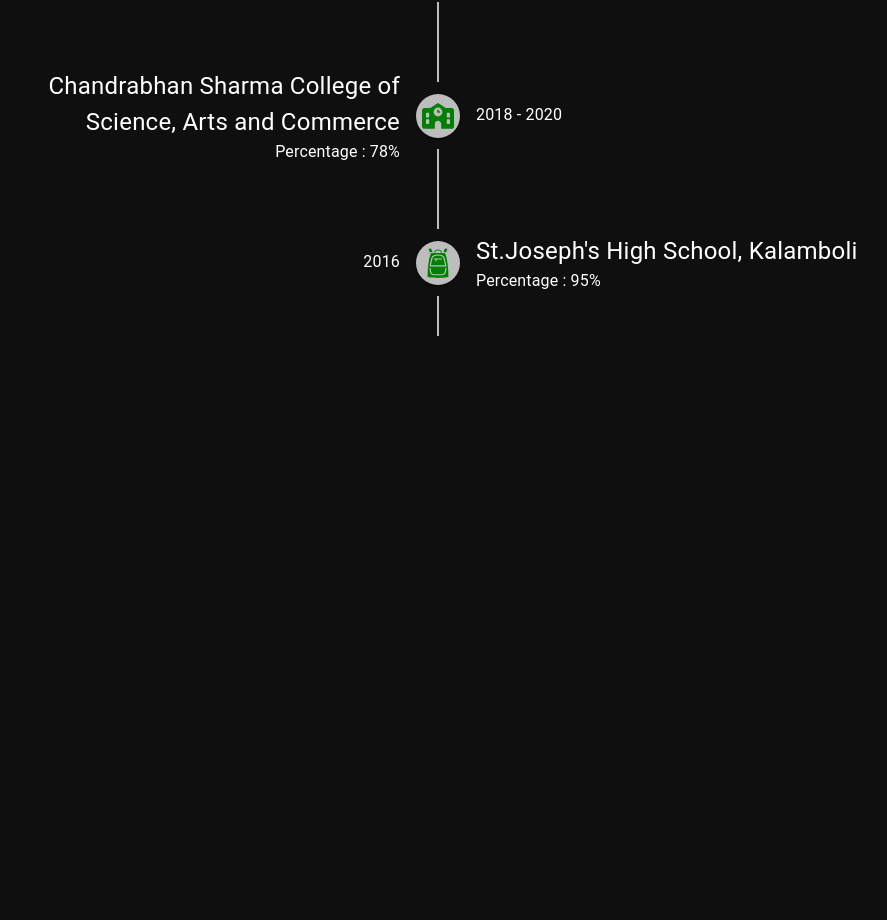
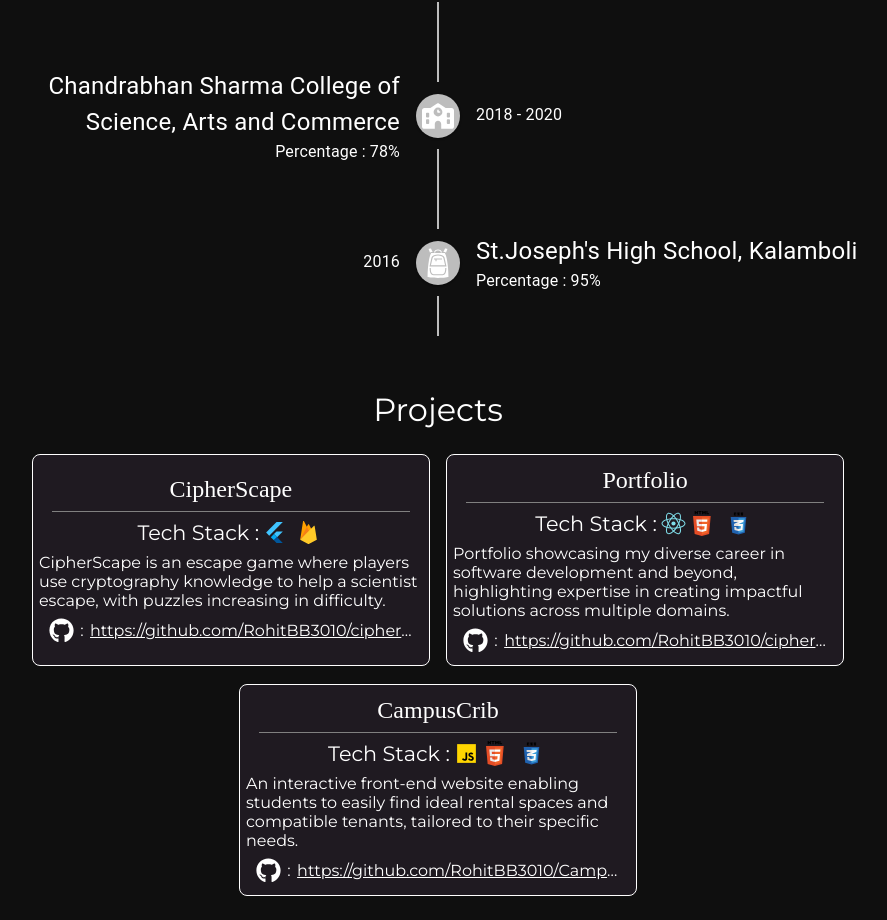
Before and after one commit to RohitBB3010/portfolio, a React (Create React App) app: page / in a window 1280 px wide. Shown: the part 1870-2790 px from the top of the page, without its empty margins (202-1089 px from the left). Before the commit the page ends 2244 px from the top, so only its background shows below. Built offline with nearby package versions, Linux system fonts and the light colour scheme; a web font is replaced by a local one.

Commit message:
Added projects tab

```diff
--- a/src/App.css
+++ b/src/App.css
@@ -1,4 +1,8 @@
 @import './constants/colors.css';
+
+*{
+    color: var(--light1);
+}
 
 body{
     margin: 0;
--- a/src/App.js
+++ b/src/App.js
@@ -6,6 +6,7 @@
 import Skills from './skills';
 import Experience from './experience';
 import Education from './education';
+import Projects from './projects';
 
 function App() {
   return (
@@ -20,6 +21,7 @@
       <Skills/>
       <Experience/>
       <Education/>
+      <Projects/>
       </div>
     </div>
     </Router>
--- a/src/components/navbar.js
+++ b/src/components/navbar.js
@@ -12,6 +12,7 @@
                 <Link to = "/" className="navbar_items"> Home </Link>
                 <Link to = "/skills" className="navbar_items"> Skills </Link>
                 <Link to = "/experience" className="navbar_items"> Experience </Link>
+                <Link to = "/projects" className="navbar_items"> Projects </Link>
                 <Link to = "/contact" className="navbar_items"> Contact </Link>
             </div>
         </div>
--- /dev/null
+++ b/src/components/project_card.css
@@ -0,0 +1,63 @@
+.projectCard{
+    width: 30vw;
+    border: solid 1px white;
+    border-radius: 0.5rem;
+    display: flex;
+    justify-content: center;
+    align-items: center;
+    background-color: var(--primary1);
+    flex-direction: column;
+    padding: 1.5vh 0.5vw;
+    margin: 1.1vh 0.6vw;
+}
+
+#project_title{
+    text-align: center;
+    width: 28vw;
+    margin : 0 auto 1vh auto;
+    font-size: 1.5rem;
+    padding-bottom: 1vh;
+    font-family: 'Jet Brains';
+    border-bottom: solid 1px grey;
+}
+
+#techStack{
+    display: flex;
+    flex-direction: row;
+    align-items: center;
+    margin-bottom: 1vh;
+}
+
+#stack_title{
+    font-size: 1.3rem;
+}
+
+#description{
+    font-size: 1rem;
+    margin-bottom: 1vh;
+}
+
+.github-link {
+    display: flex;
+    align-items: center;
+    flex-wrap: nowrap; /* Ensure no wrapping by default */
+}
+
+.link-container {
+    display: flex;
+    align-items: center;
+    width: 26vw;
+}
+
+.colon {
+    margin-right: 0.5vw;
+}
+
+.link {
+    font-size: 1rem;
+    word-wrap: break-word;
+    white-space: nowrap;
+    overflow: hidden;
+    text-overflow: ellipsis;
+    max-width: 100%;
+}
--- /dev/null
+++ b/src/components/project_card.js
@@ -0,0 +1,33 @@
+import './project_card.css';
+import {FaGithub} from 'react-icons/fa';
+
+const ProjectCard = ({projectData})  => {
+
+    return(
+        <div className="projectCard">
+            <img src = {projectData.image}/>
+            <div id="project_title"> {projectData.title} </div>
+            <div id="techStack">
+                <div id = "stack_title"> Tech Stack : </div>
+                {
+                    projectData.techStack.map((stack) => {
+                        return(
+
+                            <img src = {`skills_colored/${stack}.svg`} alt = {stack} className = "stack_image" width={"25vw"} />
+                        );
+                    })
+                }
+            </div>
+            <div id="description"> {projectData.description} </div>
+            <div className="github-link">
+               <FaGithub size={25} style={{ paddingRight: "0.5vw" }} />
+               <div className="link-container">
+               <div className="colon"> : </div>
+               <a href={projectData.gitHubLink} className="link" target="_blank">{projectData.gitHubLink}</a>
+               </div>
+            </div>
+        </div>
+    );
+}
+
+export default ProjectCard;
--- /dev/null
+++ b/src/data/project_data.js
@@ -0,0 +1,27 @@
+
+const ProjectsData = {
+    project1 : {
+        image : "",
+        title : "CipherScape",
+        description : "CipherScape is an escape game where players use cryptography knowledge to help a scientist escape, with puzzles increasing in difficulty.",
+        techStack : ["flutter", "firebase"],
+        gitHubLink : "https://github.com/RohitBB3010/cipher_scape",
+    },
+
+    project2 : {
+        image : "",
+        title : "Portfolio",
+        description : "Portfolio showcasing my diverse career in software development and beyond, highlighting expertise in creating impactful solutions across multiple domains.",
+        techStack : ["reactjs", "html", "css"],
+        gitHubLink : "https://github.com/RohitBB3010/cipher_scape",
+    },
+    project3 : {
+        image : "",
+        title : "CampusCrib",
+        description : "An interactive front-end website enabling students to easily find ideal rental spaces and compatible tenants, tailored to their specific needs.",
+        techStack : ["javascript", "html", "css"],
+        gitHubLink : "https://github.com/RohitBB3010/CampusCrib"
+    }
+}
+
+export default ProjectsData;
--- /dev/null
+++ b/src/projects.css
@@ -0,0 +1,31 @@
+@import './constants/colors.css';
+
+.projects_section{
+    display: flex;
+    flex-direction: column;
+    justify-content: center;
+    align-items: center;
+    width: 80vw;
+    margin : 2vh auto;
+}
+
+.projects_title{
+    color : var(--light1);
+    font-size: 2rem;
+    margin-bottom: 2vh;
+}
+
+.stack_image{
+    padding: 0 0.3vw;
+}
+.projects{
+    display: flex;
+    flex-direction: row;
+}
+
+.project_grid{
+    display: flex;
+    flex-direction: row;
+    justify-content: center;
+    flex-wrap: wrap;
+}
--- /dev/null
+++ b/src/projects.js
@@ -0,0 +1,20 @@
+import './projects.css'
+import ProjectCard from './components/project_card';
+import ProjectsData from './data/project_data';
+
+const Projects = () => {
+    return(
+        <div className= "projects_section">
+            <div className="projects_title"> Projects </div>
+            <div className="projects">
+                <div className="project_grid">
+                    <ProjectCard projectData={ProjectsData.project1}/>
+                    <ProjectCard projectData={ProjectsData.project2}/>
+                    <ProjectCard projectData={ProjectsData.project3}/>
+                </div>
+            </div>
+        </div>
+    );
+}
+
+export default Projects;
```
